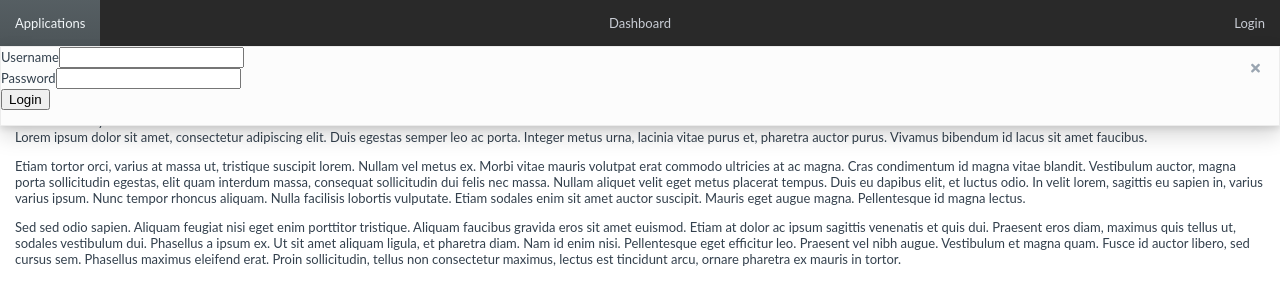
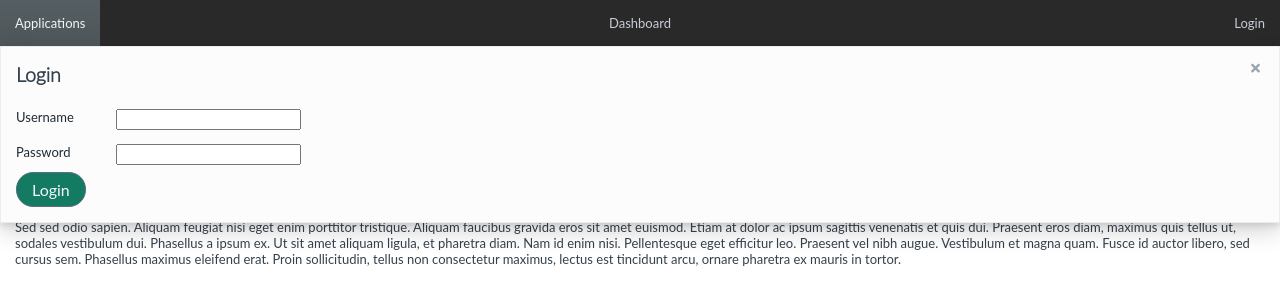
Before and after one commit to grasshousedev/Frontend-react-dashboard, a React app: page / in a window 1280 px wide. Both pictures are taken after a click on the element "Login". Shown: the top 304 px of the page. Built offline with nearby package versions, Linux system fonts and the light colour scheme.

Commit message:
Styled menu login form

```diff
--- a/src/components/authentication/Login.js
+++ b/src/components/authentication/Login.js
@@ -58,20 +58,28 @@ class Login extends Component {
             </div>;
         }
 
-        return <div>
+        return <div className="page-body__container">
+            <h2>Login</h2>
             {/* eslint-disable-next-line */}
             <form action="javascript:void(0)">
-                <div>
-                    Username
+                <div className="ui-form__container ui-form__container--w100">
+                    <div className="ui-form__field">
+                        <div className="ui-form__label">Username</div>
+                        <div className="ui-form__input">
                             <input type="text" onChange={(e) => this.updateField('username', e.target.value)} value={username} disabled={isLoading} />
                         </div>
-                <div>
-                    Password
+                    </div>
+                    <div className="ui-form__field">
+                        <div className="ui-form__label">Password</div>
+                        <div className="ui-form__input">
                             <input type="password" onChange={(e) => this.updateField('password', e.target.value)} value={password} disabled={isLoading} />
                         </div>
+                    </div>
                     <div>
-                    <button onClick={this.login}>Login</button>
+                        <button className="button button--positive"
+                            onClick={this.login}>Login</button>
                         {isLoading && <i className="fas fa-spinner fa-pulse"></i>}
+                    </div>
                 </div>
             </form>
             {error &&
```
Lines whose indentation alone changed are shown as unchanged.
